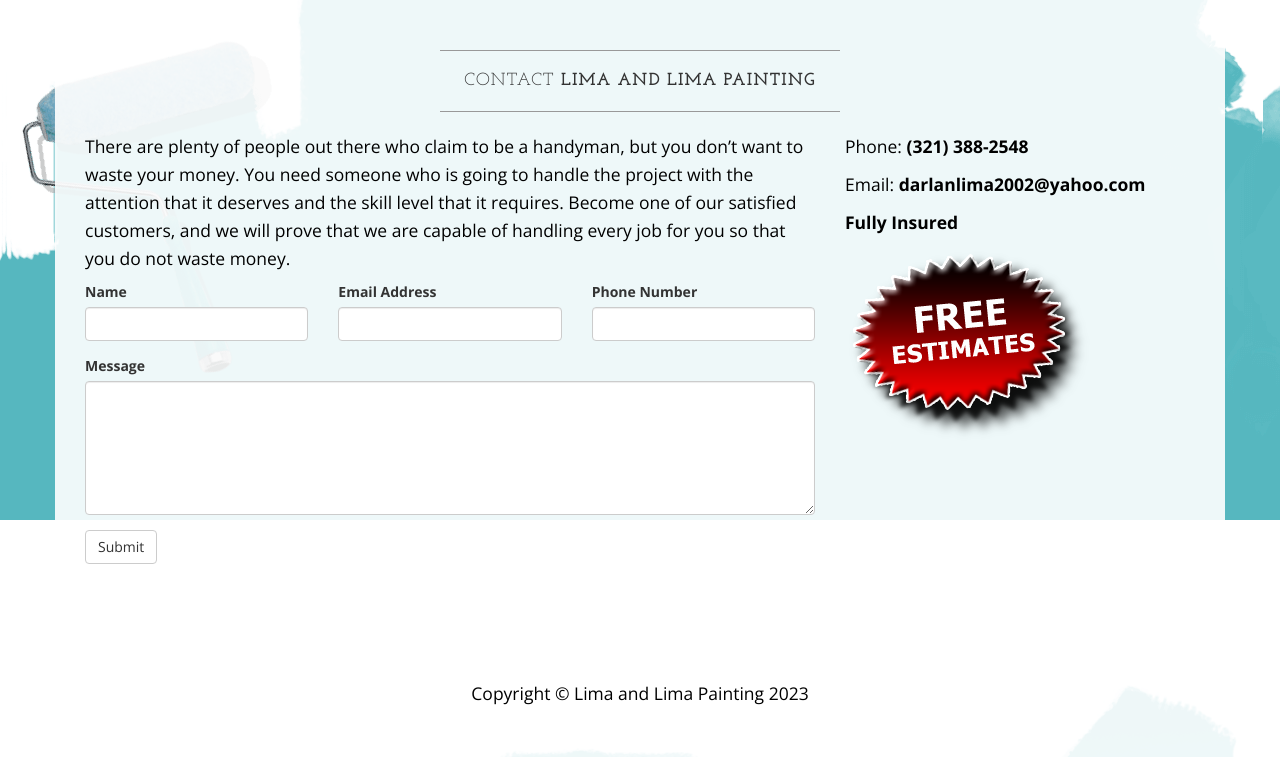
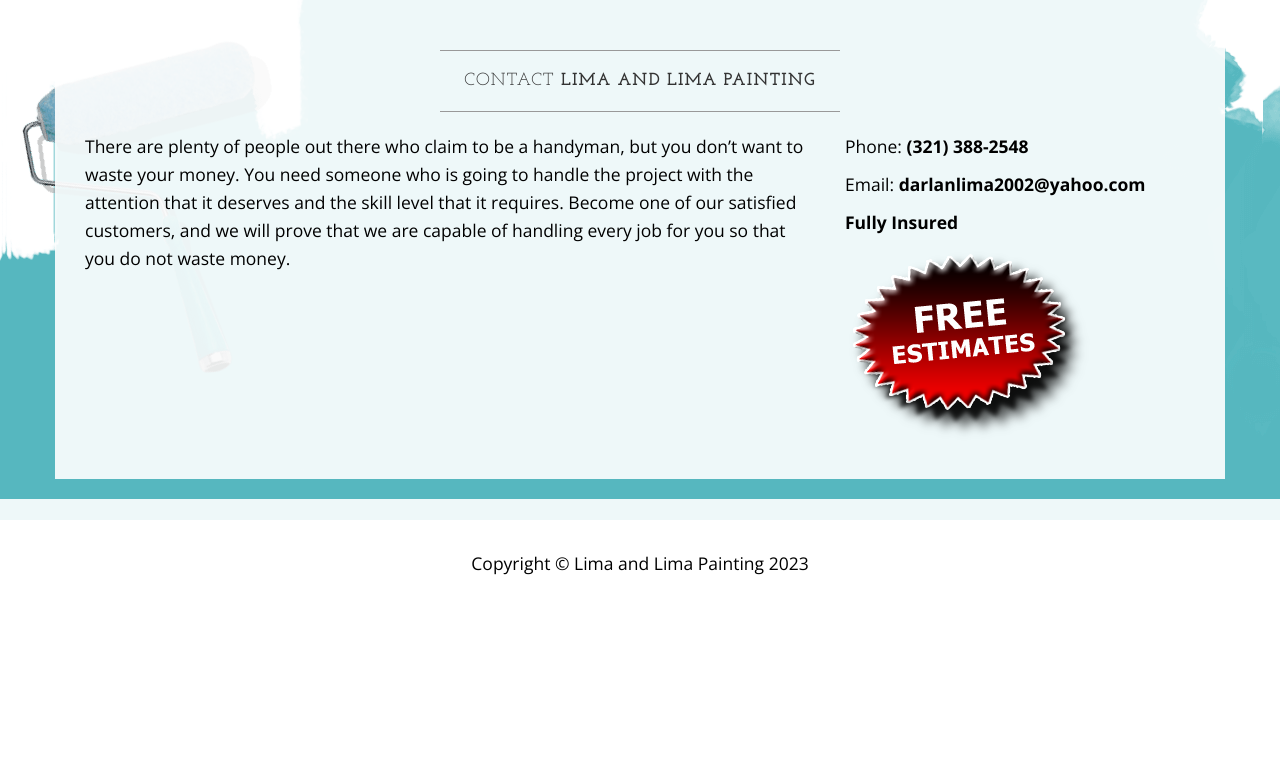
Before and after one commit to LetosTech/limaandlima, a plain HTML site: page contact.html in a window 1280 px wide. Shown: the part 324-1081 px from the top of the page. After the commit the page ends 951 px from the top, so only its background shows below. Drawn offline with nearby package versions, Linux system fonts and the light colour scheme.

Commit message:
Update contact.html

```diff
--- a/contact.html
+++ b/contact.html
@@ -95,31 +95,7 @@
                 <div class="col-md-8">
 
                     <p>There are plenty of people out there who claim to be a handyman, but you don’t want to waste your money. You need someone who is going to handle the project with the attention that it deserves and the skill level that it requires. Become one of our satisfied customers, and we will prove that we are capable of handling every job for you so that you do not waste money.</p>
-                    <form role="form">
-                        <div class="row">
-                            <div class="form-group col-lg-4">
-                                <label>Name</label>
-                                <input type="text" class="form-control">
-                            </div>
-                            <div class="form-group col-lg-4">
-                                <label>Email Address</label>
-                                <input type="email" class="form-control">
-                            </div>
-                            <div class="form-group col-lg-4">
-                                <label>Phone Number</label>
-                                <input type="tel" class="form-control">
-                            </div>
-                            <div class="clearfix"></div>
-                            <div class="form-group col-lg-12">
-                                <label>Message</label>
-                                <textarea class="form-control" rows="6"></textarea>
-                            </div>
-                            <div class="form-group col-lg-12">
-                                <input type="hidden" name="save" value="contact">
-                                <button type="submit" class="btn btn-default">Submit</button>
-                            </div>
-                        </div>
-                    </form>
+
 
                 </div>
                 <div class="col-md-4">
```
